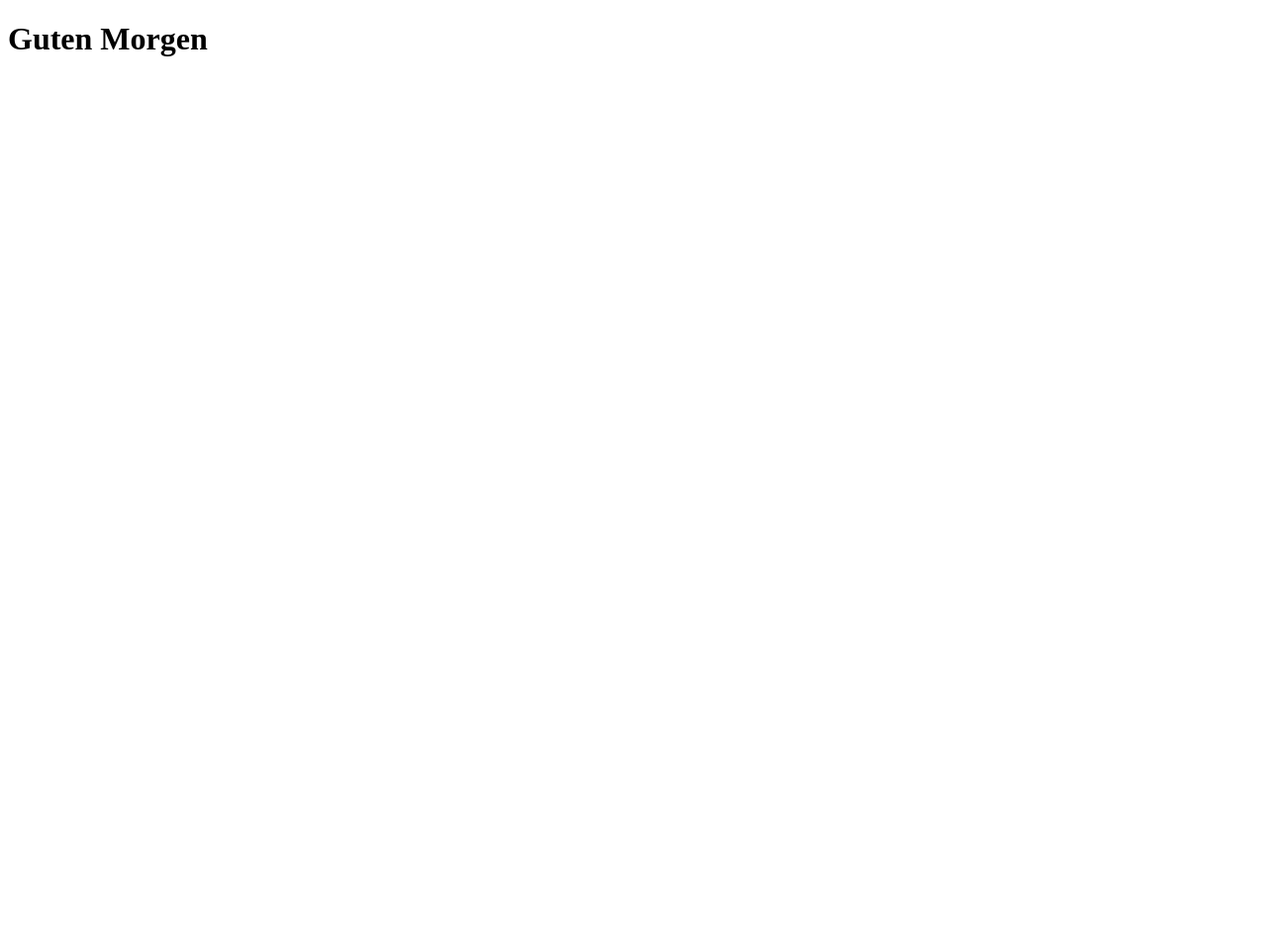
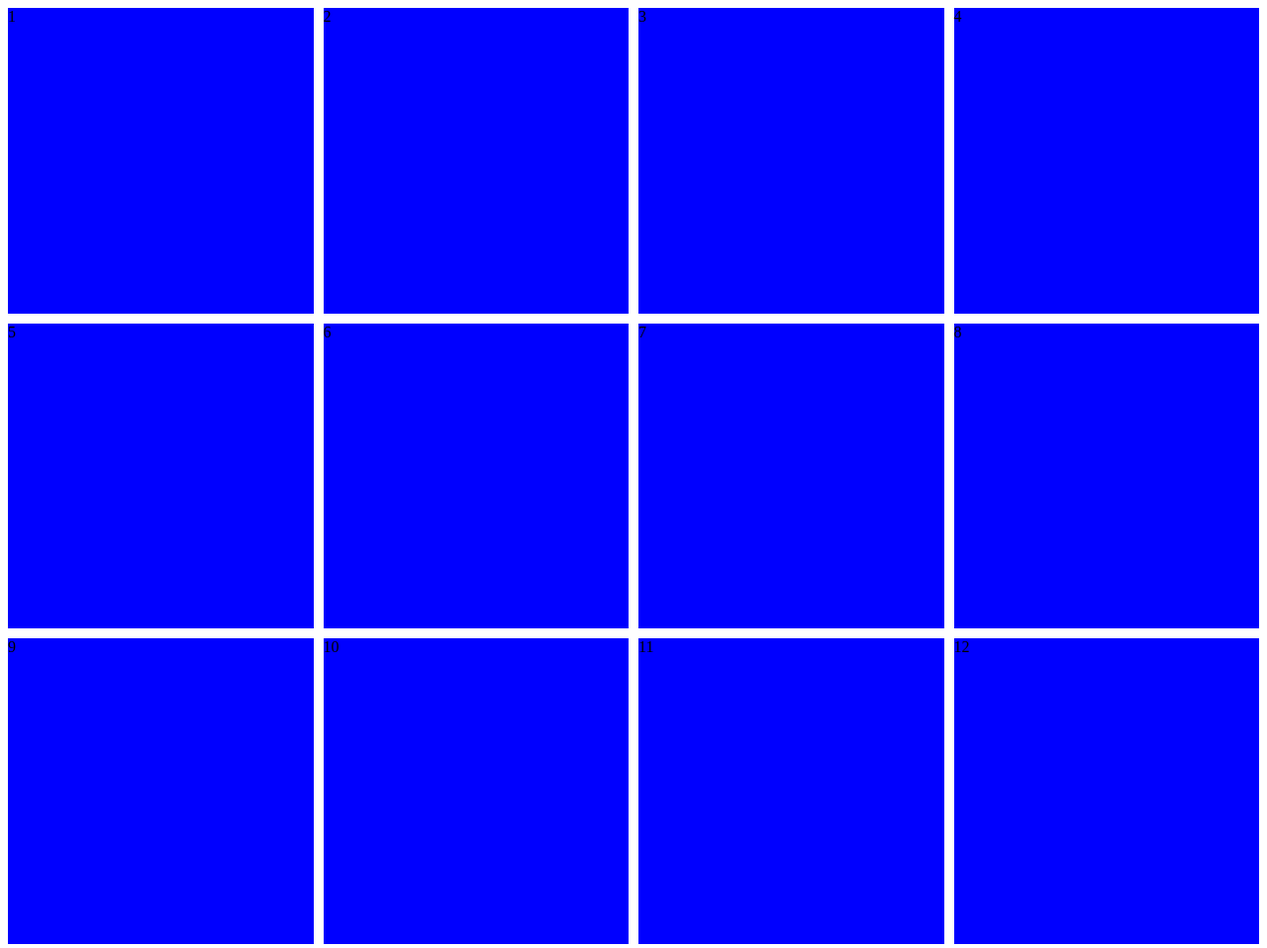
Before and after one commit to tobiwankirnobi/tobiwankirnobi.github.io, a plain HTML site: page index.html in a window 1280 px wide. Shown: the top 958 px of the page at 99% size. Before the commit the page ends 800 px from the top, so only its background shows below. Drawn offline with Linux system fonts and the light colour scheme.

Commit message:
Erste Version Memory nur Grundgerüst in html/css

```diff
--- /dev/null
+++ b/css/v2.css
@@ -0,0 +1,24 @@
+.deck {
+    display: grid;
+    grid-template-columns: repeat(4,1fr);
+    grid-auto-rows: 1fr;
+    grid-gap: 10px;
+}
+  .deck::before {
+    content:'';
+    width: 0;
+    padding-bottom: 100%;
+    grid-row: 1 ;
+    grid-column: 1;
+  }
+  .card:first-child {
+    grid-row: 1;
+    grid-column: 1;
+  }
+  .deck > *:first-child{
+    grid-row: 1;
+    grid-column: 1;
+  }
+  .card {
+    background: blue;
+  }
--- a/index.html
+++ b/index.html
@@ -1,11 +1,66 @@
 <!DOCTYPE html>
-<html lang="de">
+<html lang="en">
 <head>
-    <meta charset="UTF-8">
-    <meta name="viewport" content="width=device-width, initial-scale=1.0">
-    <title><Memory></title>
+    <meta charset="utf-8">
+    <title>Memory</title>
+    <meta name="description" content="">
+    <meta name="viewport" content="width=device-width, initial-scale=1">
+    <link rel="stylesheet" href="css/v2.css">
 </head>
 <body>
-    <h1>Guten Morgen</h1>
+    <div class="container">
+        <div class="deck" id="card-deck">
+            <div class="card">
+                1
+            </div>
+            <div class="card">
+               2
+            </div>
+            <div class="card">
+                3
+            </div>
+            <div class="card">
+                4
+            </div>
+            <div class="card">
+                5
+            </div>
+            <div class="card">
+                6
+            </div>
+            <div class="card">
+               7
+            </div>
+            <div class="card">
+                8
+            </div>
+            <div class="card">
+                9
+            </div>
+            <div class="card">
+                10
+            </div>
+            <div class="card">
+                11
+            </div>
+            <div class="card">
+                12
+            </div>
+            <div class="card">
+                13
+            </div>
+            <div class="card">
+                14
+            </div>
+            <div class="card">
+                15
+            </div>
+            <div class="card">
+                16
+            </div>
+        </div>
+    </div>
+    </div>
+    <script src="js/v1.js"></script>
 </body>
 </html>
```
Also changed, not shown: js/v1.js (added).
